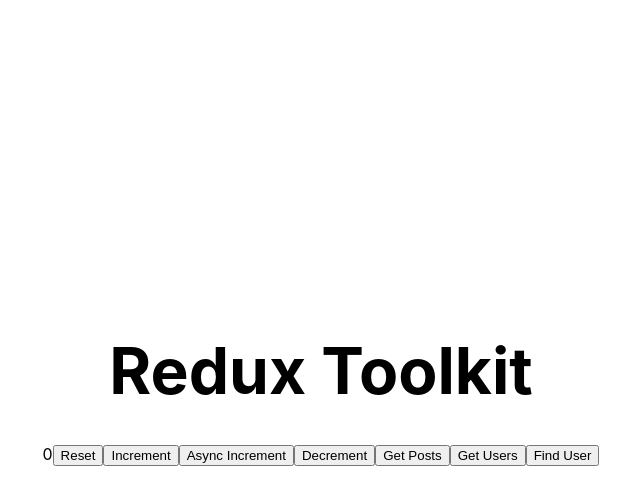
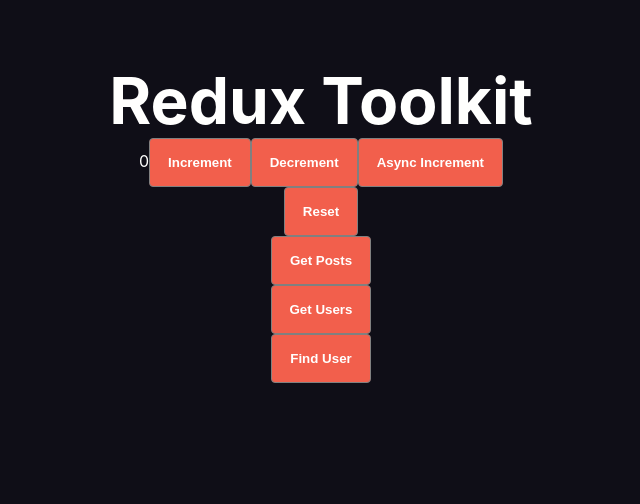
Before and after one commit to arthurpolon/redux-toolkit-masteclass, a Next.js app: page / in a window 1280 px wide. Shown: the top 504 px of the page, without its empty margins (319-959 px from the left). Built offline with nearby package versions, Linux system fonts and the light colour scheme.

Commit message:
📦 NEW: create styles for buttons and add colors

```diff
--- a/src/pages/index.tsx
+++ b/src/pages/index.tsx
@@ -25,6 +25,22 @@
       </div>
     ))
 
+  const renderCount = () => (
+    <div>
+      {countStore.count}
+
+    <button
+      className={styles.button} onClick={() => dispatch(increment(5))}>Increment
+    </button>
+    <button
+      className={styles.button} onClick={() => dispatch(decrement(1))}>Decrement
+    </button>
+    <button
+      className={styles.button} onClick={() => dispatch(asyncIncrement(5))}>Async Increment
+    </button>
+  </div>
+  )
+
   return (
     <div className={styles.container}>
       <Head>
@@ -35,18 +51,18 @@
 
       <main className={styles.main}>
         <h1 className={styles.title}>Redux Toolkit</h1>
+            {renderCount()}
+          <button
+            className={styles.button} onClick={() => dispatch(reset())}>Reset</button>
+
+          <button
+            className={styles.button} onClick={() => dispatch(getPosts())}>Get Posts</button>
+          <button
+            className={styles.button} onClick={() => dispatch(getUsers())}>Get Users</button>
+          <button
+            className={styles.button} onClick={() => dispatch(findUser(5))}>Find User</button>
 
         <div className={styles.cardsWrapper}>
-          {countStore.count}
-          <button onClick={() => dispatch(reset())}>Reset</button>
-
-          <button onClick={() => dispatch(increment(5))}>Increment</button>
-          <button onClick={() => dispatch(asyncIncrement(5))}>Async Increment</button>
-          <button onClick={() => dispatch(decrement(1))}>Decrement</button>
-          <button onClick={() => dispatch(getPosts())}>Get Posts</button>
-          <button onClick={() => dispatch(getUsers())}>Get Users</button>
-          <button onClick={() => dispatch(findUser(5))}>Find User</button>
-
           {renderCards()}
         </div>
       </main>
--- a/src/styles/Home.module.css
+++ b/src/styles/Home.module.css
@@ -8,7 +8,7 @@
   flex: 1;
   display: flex;
   flex-direction: column;
-  justify-content: center;
+  justify-content: flex-start;
   align-items: center;
 }
 
@@ -43,3 +43,19 @@
   font-size: 1.25rem;
   line-height: 1.5;
 }
+
+.button {
+  color: #fffffe;
+  font-weight: 600;
+  background-color: #f25f4c;
+  border: 1px solid gray;
+  border-radius: 4px;
+  padding: 16px 18px;
+
+  transition: all 0.3s ease;
+}
+
+.button:hover {
+  cursor: pointer;
+  filter: brightness(0.95);
+}
--- a/src/styles/globals.css
+++ b/src/styles/globals.css
@@ -4,6 +4,9 @@
   margin: 0;
   font-family: -apple-system, BlinkMacSystemFont, Segoe UI, Roboto, Oxygen,
     Ubuntu, Cantarell, Fira Sans, Droid Sans, Helvetica Neue, sans-serif;
+    background-color: #0f0e17;
+
+    color: #fffffe;
 }
 
 a {
```
